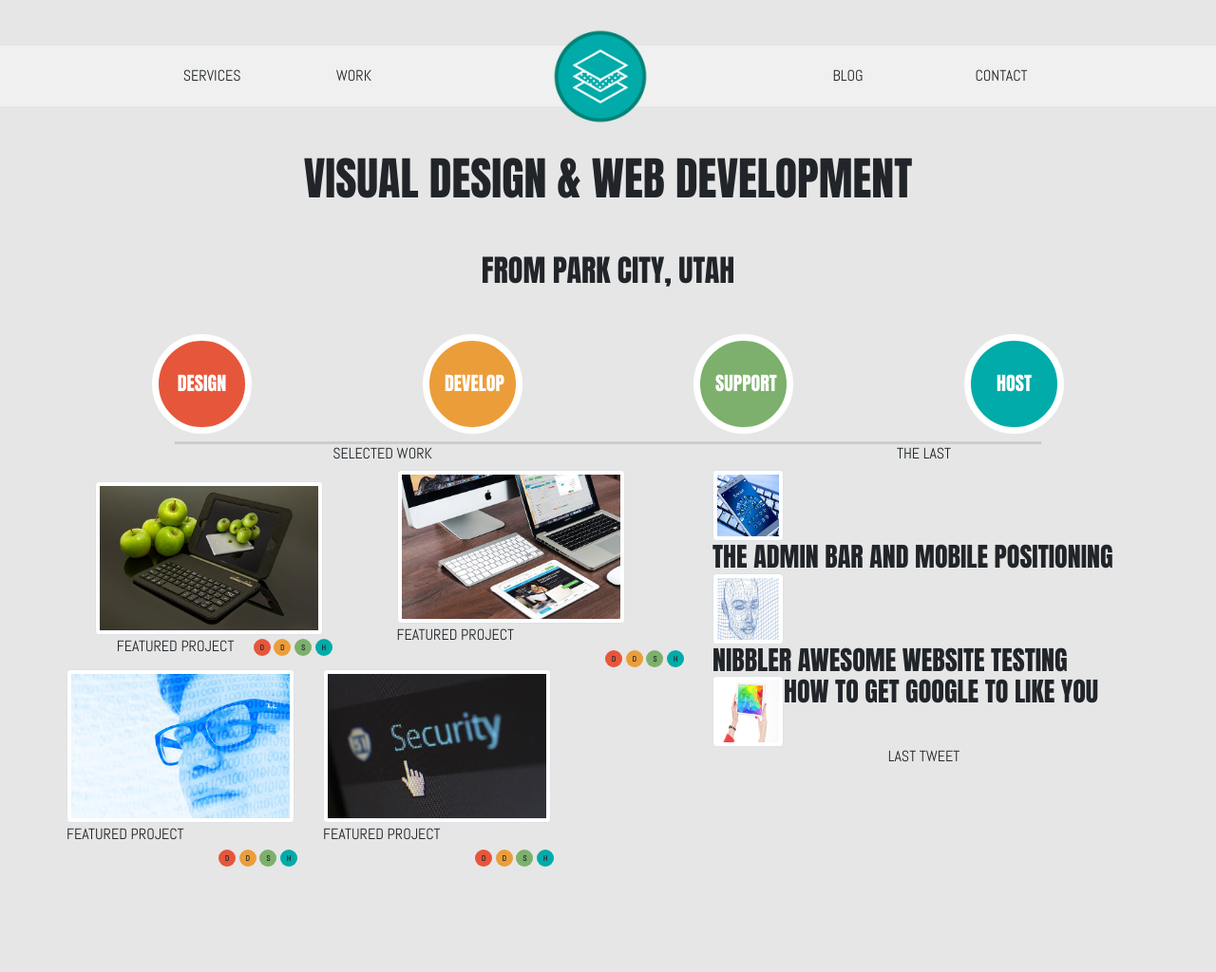
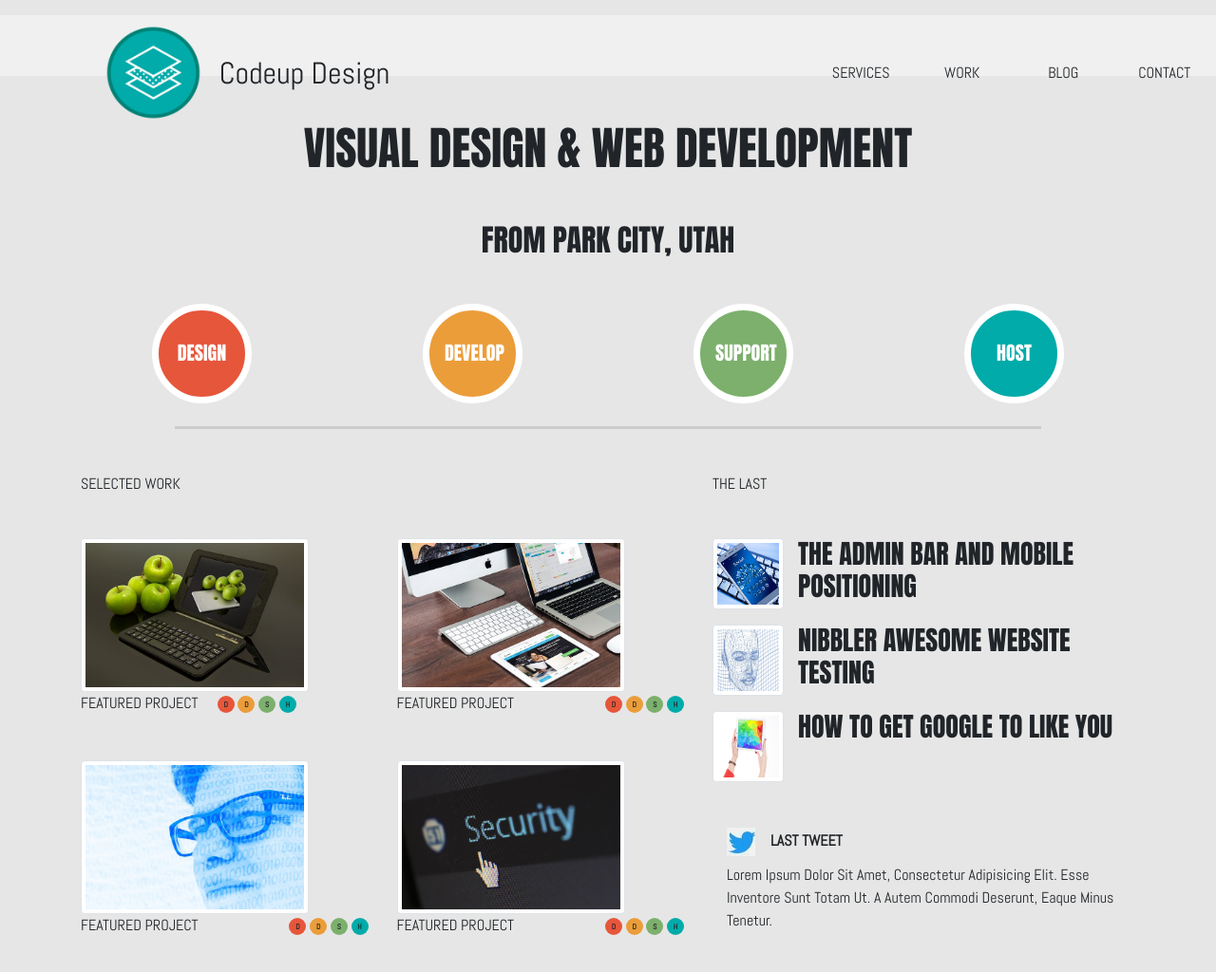
Before and after one commit to IsabellaAndMatt/CodeupDesignProject, a plain HTML site: page index.html in a window 1280 px wide. Shown: the whole page at 95% size. Before the commit the page ends 963 px from the top, so only its background shows below. Drawn offline with nearby package versions, Linux system fonts and the light colour scheme.

Commit message:
solved picture issue. created md navbar. fix nav positioning. new issue: containers are not functioning like expected. once solved could figure out the rest of the webpage

```diff
--- a/index.html
+++ b/index.html
@@ -14,27 +14,37 @@
           integrity="sha384-zCbKRCUGaJDkqS1kPbPd7TveP5iyJE0EjAuZQTgFLD2ylzuqKfdKlfG/eSrtxUkn" crossorigin="anonymous">
     <link rel="stylesheet" href="codeup-design.css">
 </head>
-<body class="my-5 text-capitalize">
+<body>
+<div class="text-capitalize">
     <header class="container-fluid mb-4 p-0">
 
-    <nav class="navbar navbar-light mb-4 mt-3 justify-content-center row text-center"
+        <nav class="navbar mb-4 mt-3 justify-content-center row text-center"
              style="background-color: #f0f0f0">
-        <div class="col text-right pr-0 d-none d-sm-block">
+            <div class="col text-right pr-0 d-none d-sm-block d-md-none">
                 SERVICES
             </div>
-        <div class="col pl-0 d-none d-sm-block">
+            <div class="col pl-0 d-none d-sm-block d-md-none">
                 WORK
             </div>
             <div class="col"></div>
-        <a class="navbar-brand position-absolute" href="#">
+            <a class="navbar-brand position-absolute d-block d-md-none" href="#">
                 <img src="./assets/logo.png" alt="codeup-design-logo" id="logo">
             </a>
-        <div class="col pl-0 d-none d-sm-block">
+
+            <div class="col pl-0 d-none d-sm-block d-md-none">
                 BLOG
             </div>
-        <div class="col text-left pl-0 d-none d-sm-block">
+            <div class="col text-left pl-0 d-none d-sm-block d-md-none">
                 CONTACT
             </div>
+            <!--md to larger screen nav-->
+            <img src="./assets/logo.png" alt="logo" height="105" width="105" class="d-none d-md-block">
+            <div class="d-none d-md-block col-2 text-nowrap" style="font-size: 32px">Codeup design</div>
+            <div class="col-4 d-none d-md-block"></div>
+            <div class="d-none d-md-block col-1">SERVICES</div>
+            <div class="d-none d-md-block col-1">WORK</div>
+            <div class="d-none d-md-block col-1">BLOG</div>
+            <div class="d-none d-md-block col-1">CONTACT</div>
         </nav>
         <h1 id="title" class="d-md-none d-block">codeup design</h1>
         <div class="container d-block d-sm-none">
@@ -58,7 +68,7 @@
 
     </header>
 
-<div class="container-lg my-5">
+    <div class="container-md my-5">
         <div class="text-align-center">
             <h2 class="mb-5 col-12"> VISUAL DESIGN & WEB DEVELOPMENT</h2>
             <h4 class="mb-5"> FROM PARK CITY, UTAH</h4>
@@ -73,20 +83,24 @@
             <div class="col-6 col-sm ">
                 <button class="btn btn-support btn-circle btn-xl">SUPPORT</button>
             </div>
-        <div class="col-6 col-sm ">
+            <div class="col-6 col-sm mb-4">
                 <button class="btn btn-host btn-circle btn-xl">HOST</button>
             </div>
             <div class="mx-auto btm"></div>
         </div>
 
-    <div class="row">
+        <div class="row mt-5">
             <div class="container-sm col">
-            <h6>SELECTED WORK</h6>
-            <div class="row">
-                <div class="col row m-auto justify-content-center">
-                    <div class="col-12"><img src="./assets/images/apple-ipad.jpg" alt="apple-ipad"
-                                             class="img-thumbnail img-size"></div>
-                    <div class="col-5 text-nowrap p-0">FEATURED PROJECT</div>
+                <h6 class="mb-5 text-left d-none d-md-block">SELECTED WORK</h6>
+                <h6 class="mb-5 d-block d-md-none">SELECTED WORK</h6>
+                <div class="row mb-5">
+                    <div class="col-12 col-sm-6 row m-auto clearfix">
+                        <img src="./assets/images/apple-ipad.jpg" alt="apple-ipad"
+                             class="img-thumbnail img-size">
+
+                        <div class="w-100"></div> <!--divides the col forcing a new line-->
+
+                        <div class="col-5 text-nowrap float-left p-0">FEATURED PROJECT</div>
                         <div class="col-4 text-nowrap float-right text-right p-0">
                             <button class="btn btn-design btn-circle btn-sm font-weight-bolder p-0">D</button>
                             <button class="btn btn-develop btn-circle btn-sm font-weight-bolder p-0">D</button>
@@ -94,9 +108,10 @@
                             <button class="btn btn-host btn-circle btn-sm font-weight-bolder p-0">H</button>
                         </div>
                     </div>
-                <div class="col row m-auto justify-content-center d-none d-sm-block">
-                    <img src="./assets/images/macbook.jpg" alt="macbook" class="img-thumbnail img-size img-fluid">
-                    <div class="col-5 text-nowrap p-0">FEATURED PROJECT</div>
+                    <div class="col row m-auto d-none d-sm-block clearfix">
+                        <img src="./assets/images/macbook.jpg" alt="macbook" class="img-thumbnail img-size">
+                        <div class="w-100"></div>
+                        <div class="col-5 text-nowrap float-left p-0">FEATURED PROJECT</div>
                         <div class="col-4 text-nowrap float-right text-right p-0">
                             <button class="btn btn-design btn-circle btn-sm font-weight-bolder p-0">D</button>
                             <button class="btn btn-develop btn-circle btn-sm font-weight-bolder p-0">D</button>
@@ -104,11 +119,12 @@
                             <button class="btn btn-host btn-circle btn-sm font-weight-bolder p-0">H</button>
                         </div>
                     </div>
-
-                <div class="row">
-                    <div class="col row m-auto justify-content-center d-none d-sm-block">
+                </div>
+                <div class="row mt-3">
+                    <div class="col row m-auto justify-content-center d-none d-sm-block clearfix">
                         <img src="./assets/images/man.jpg" alt="man" class="img-thumbnail img-size">
-                        <div class="col-5 text-nowrap p-0">FEATURED PROJECT</div>
+                        <div class="w-100"></div>
+                        <div class="col-5 text-nowrap float-left p-0">FEATURED PROJECT</div>
                         <div class="col-4 text-nowrap float-right text-right p-0">
                             <button class="btn btn-design btn-circle btn-sm font-weight-bolder p-0">D</button>
                             <button class="btn btn-develop btn-circle btn-sm font-weight-bolder p-0">D</button>
@@ -116,9 +132,10 @@
                             <button class="btn btn-host btn-circle btn-sm font-weight-bolder p-0">H</button>
                         </div>
                     </div>
-                    <div class="col row m-auto justify-content-center d-none d-sm-block">
+                    <div class="col row m-auto justify-content-center d-none d-sm-block clearfix">
                         <img src="./assets/images/security.jpg" alt="security" class="img-thumbnail img-size">
-                        <div class="col-5 text-nowrap p-0">FEATURED PROJECT</div>
+                        <div class="w-100"></div>
+                        <div class="col-5 text-nowrap float-left p-0">FEATURED PROJECT</div>
                         <div class="col-4 text-nowrap float-right text-right p-0">
                             <button class="btn btn-design btn-circle btn-sm font-weight-bolder p-0">D</button>
                             <button class="btn btn-develop btn-circle btn-sm font-weight-bolder p-0">D</button>
@@ -128,24 +145,30 @@
                     </div>
                 </div>
             </div>
+            <div class="col-5 d-none d-md-block">
+                <h6 class="mb-5 text-left">THE LAST</h6>
+                <div class="container">
+                    <div class="row my-3">
+                        <img src="./assets/images/mobile-phone.jpg" class="img-thumbnail img-small" alt="mobile-phone">
+                        <h5 class="col">THE ADMIN BAR AND MOBILE POSITIONING</h5>
                     </div>
-        <div class="col-5 d-none d-md-block">
-            <h6>THE LAST</h6>
-            <div class="container">
-                <div class="row">
-                    <img src="./assets/images/mobile-phone.jpg" class="img-thumbnail img-small" alt="mobile-phone">
-                    <h5>THE ADMIN BAR AND MOBILE POSITIONING</h5>
+                    <div class="row my-3">
+                        <img src="./assets/images/head.jpg" class="img-thumbnail img-small" alt="head">
+                        <h5 class="col">NIBBLER AWESOME WEBSITE TESTING</h5>
                     </div>
-                <div class="row">
-                    <img src="./assets/images/head.jpg" class="img-thumbnail img-small" alt="head">
-                    <h5>NIBBLER AWESOME WEBSITE TESTING</h5>
+                    <div class="row my-3">
+                        <img src="./assets/images/ipad.jpg" class="img-thumbnail img-small" alt="ipad">
+                        <h5 class="col">HOW TO GET GOOGLE TO LIKE YOU</h5>
                     </div>
-                <div class="row">
-                    <img src="./assets/images/ipad.jpg" class="img-thumbnail img-small" alt="ipad">
-                    <h5>HOW TO GET GOOGLE TO LIKE YOU</h5>
+                    <div class="my-5"></div>
+                    <div>
+                        <h6 class="text-left font-weight-bolder"><img src="./assets/images/twittericon.jpg" height="30"
+                                                                      width="30" alt="twitter" class="mr-3">LAST TWEET
+                        </h6>
+                        <p>Lorem ipsum dolor sit amet, consectetur adipisicing elit. Esse inventore sunt totam ut. A
+                            autem
+                            commodi deserunt, eaque minus tenetur.</p>
                     </div>
-                <div>
-                    <h6>LAST TWEET</h6>
                 </div>
             </div>
         </div>
```
Also changed, not shown: assets/images/twittericon.jpg (added). Lines whose indentation alone changed are shown as unchanged.
